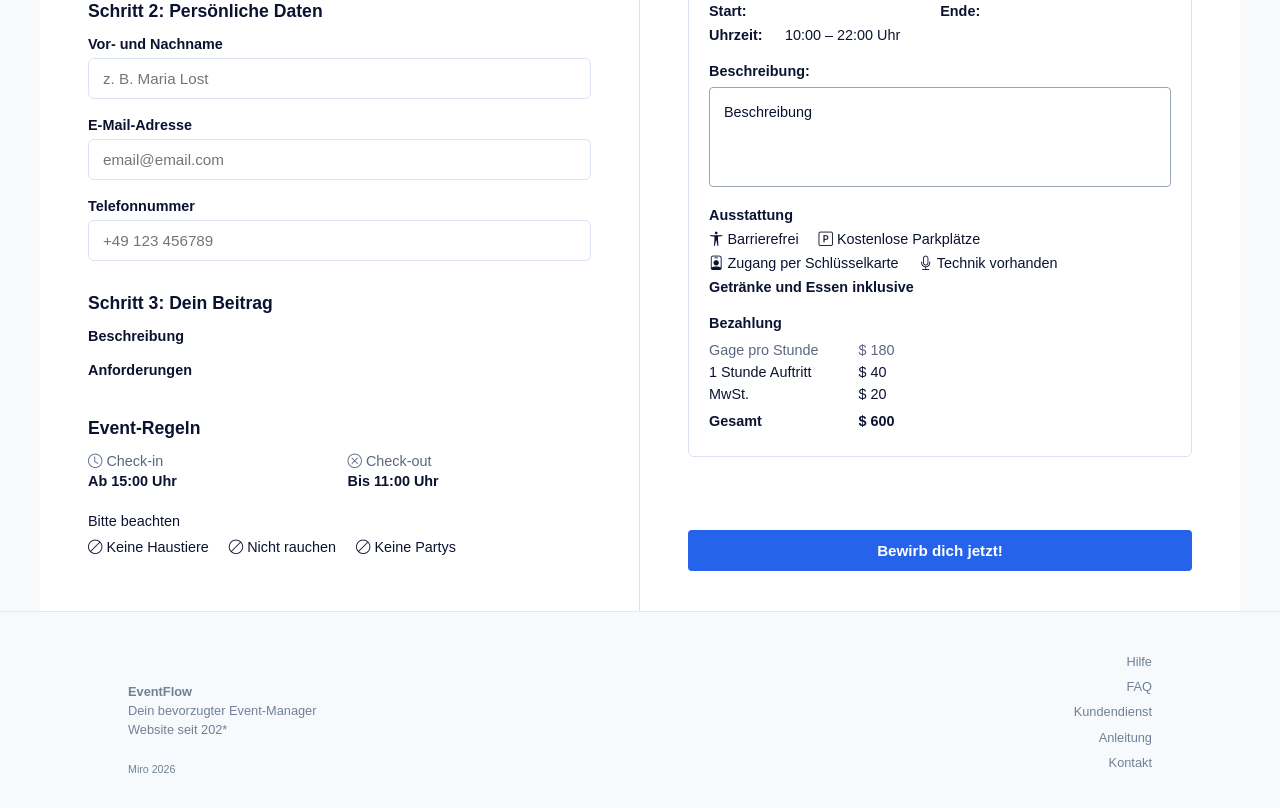
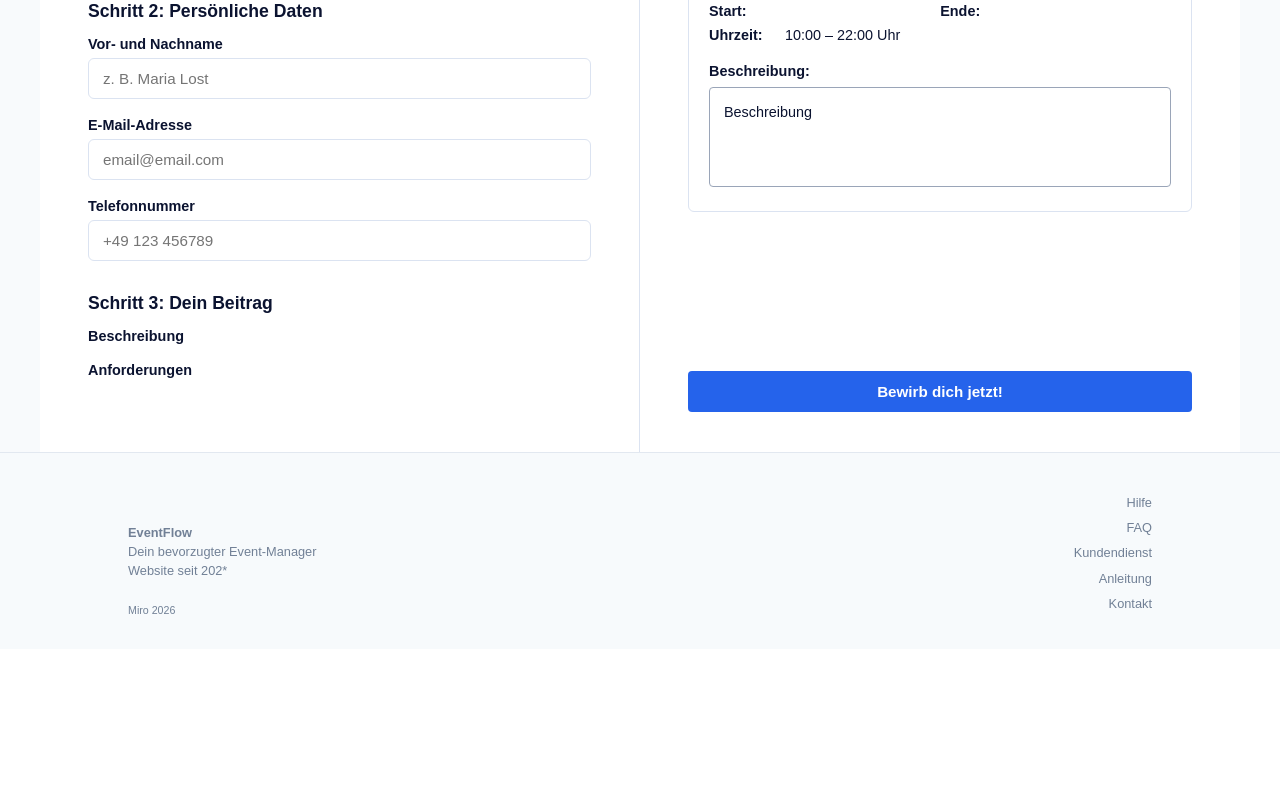
Before and after one commit to casio888/SE-G2-EventFlow, a Django app: template src/contribution/templates/contribution/application.html in a window 1280 px wide. Shown: the part 363-1171 px from the top of the page. After the commit the page ends 977 px from the top, so only its background shows below. Run offline with Django 3.2, Linux system fonts and the light colour scheme; the template is opened without the code that fills it, so the values that code supplies are empty.

Commit message:
fix: removed non specified frontend changes

```diff
--- a/src/contribution/templates/contribution/application.html
+++ b/src/contribution/templates/contribution/application.html
@@ -67,7 +67,8 @@
             </div>
         </form>
 
-        {# Statische Platzhalter, bis das Backend Event-Regeln liefert #}
+        <!--{# Statische Platzhalter, bis das Backend Event-Regeln liefert #}
+
         <section name="rules" class="ap-rules">
             <h2>Event-Regeln</h2>
             <div class="ap-rules-times">
@@ -86,7 +87,7 @@
                 <li><i class="bi bi-ban" aria-hidden="true"></i> Nicht rauchen</li>
                 <li><i class="bi bi-ban" aria-hidden="true"></i> Keine Partys</li>
             </ul>
-        </section>
+        </section> -->
     </div>
 
     <aside class="ap-apply-event">
@@ -124,7 +125,7 @@
             <h3>Beschreibung:</h3>
             <p class="ap-event-description">{{ event.description|default:"Beschreibung" }}</p>
 
-            {# Statische Platzhalter, bis das Backend Ausstattung und Bezahlung liefert #}
+            <!-- {# Statische Platzhalter, bis das Backend Ausstattung und Bezahlung liefert #}
             <h3 class="ap-event-subhead">Ausstattung</h3>
             <ul class="ap-event-amenities">
                 <li><i class="bi bi-universal-access" aria-hidden="true"></i> Barrierefrei</li>
@@ -141,6 +142,7 @@
                 <tr><th scope="row">MwSt.</th><td>$ 20</td></tr>
                 <tr class="ap-payment-total"><th scope="row">Gesamt</th><td>$ 600</td></tr>
             </table>
+            -->
         </section>
 
         <button type="submit" form="application-form" class="ap-button ap-submit">Bewirb dich jetzt!</button>
```
